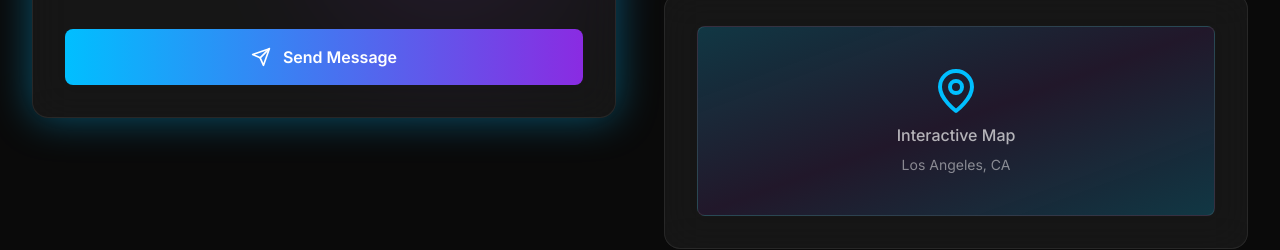
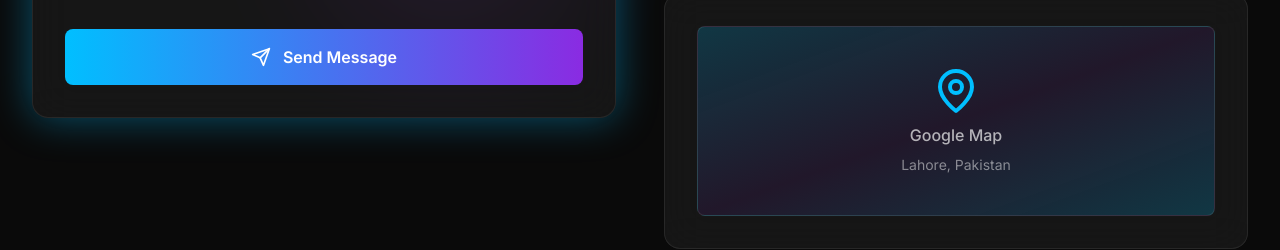
Before and after one commit to arslankhizer/builder, a Next.js app: page / in a window 1280 px wide. Shown: the part 4580-4830 px from the top of the page. Built offline with nearby package versions, Linux system fonts and the light colour scheme.

Commit message:
Update Contact map placeholder for Lahore, Pakistan
cgen-652707d3a2264d00ba296bdc9c63a084

```diff
--- a/app/components/Contact.tsx
+++ b/app/components/Contact.tsx
@@ -295,11 +295,11 @@ export function Contact() {
               <div className="w-full h-full bg-gradient-to-br from-light-primary/20 via-light-accent/10 to-light-primary/20 dark:from-dark-primary/20 dark:via-dark-accent/10 dark:to-dark-primary/20 rounded-lg flex items-center justify-center border border-light-text/10 dark:border-dark-text/10">
                 <div className="text-center space-y-2">
                   <MapPin className="w-12 h-12 mx-auto text-light-primary dark:text-dark-primary" />
-                  <p className="text-light-text/70 dark:text-dark-text/70 font-medium">
-                    Interactive Map
+                                    <p className="text-light-text/70 dark:text-dark-text/70 font-medium">
+                    Google Map
                   </p>
                   <p className="text-light-text/50 dark:text-dark-text/50 text-sm">
-                    Los Angeles, CA
+                    Lahore, Pakistan
                   </p>
                 </div>
               </div>
```
